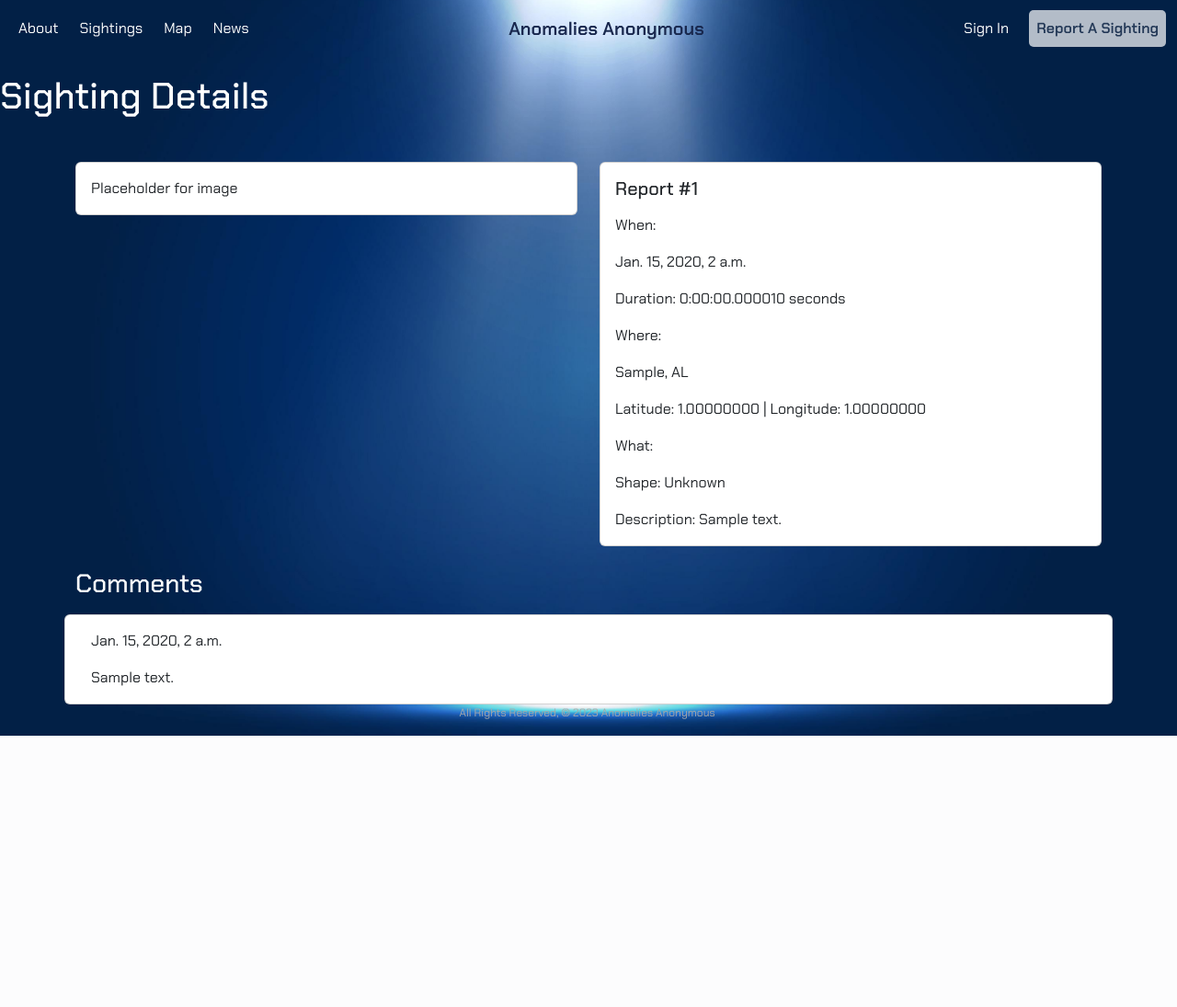
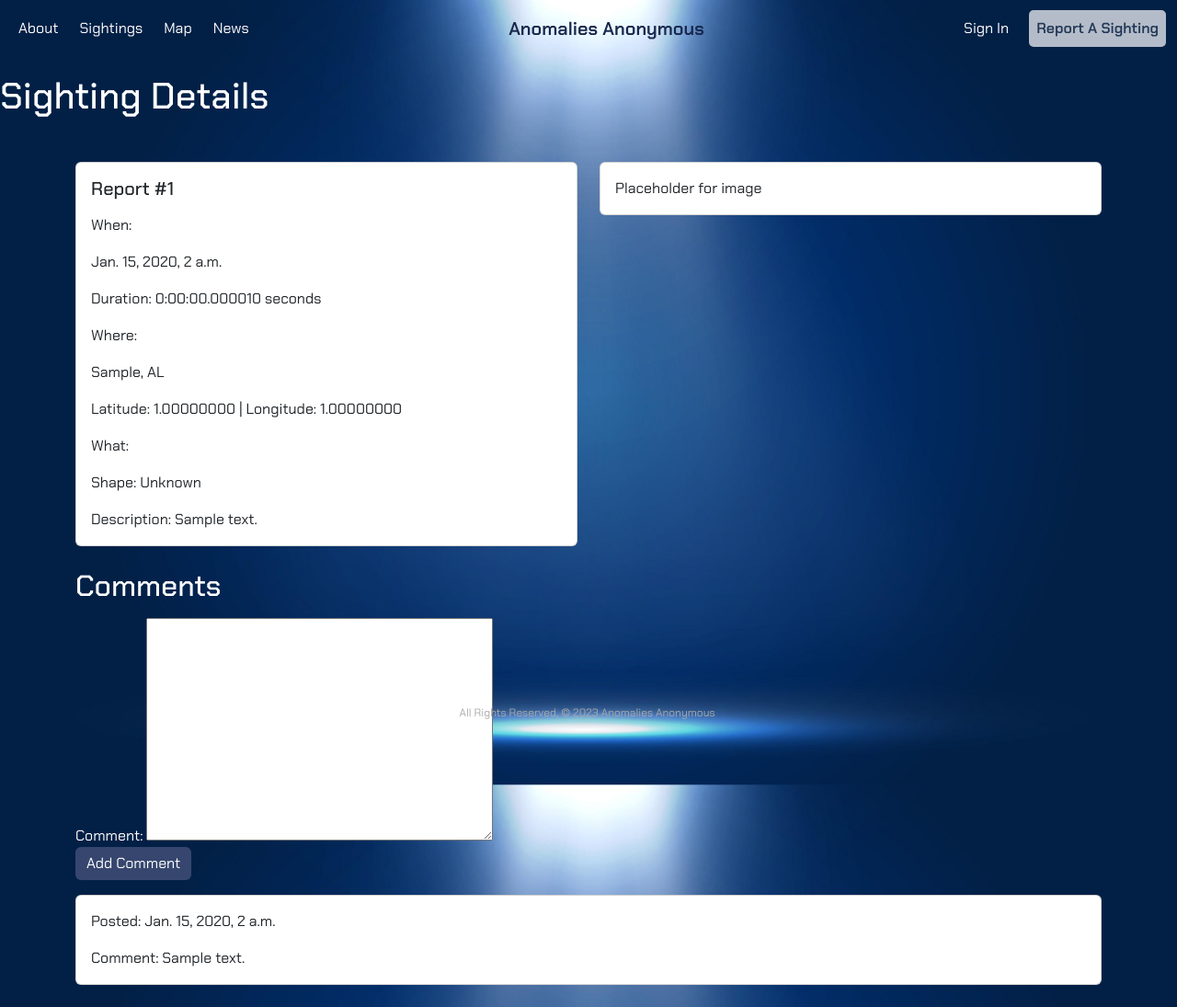
Before and after one commit to spbovarnick/anomalies-anonymous, a Django app: page /sightings/1/ in a window 1280 px wide. Shown: the whole page at 92% size. Before the commit the page ends 800 px from the top, so only its background shows below. Run offline with Django 4.2, Linux system fonts and the light colour scheme; tables that the repository leaves empty hold one stand-in row (values such as "Sample post").

Commit message:
comments form on sightings detail functional!

```diff
--- /dev/null
+++ b/anomaliesanonymous/main_app/forms.py
@@ -0,0 +1,7 @@
+from django.forms import ModelForm
+from .models import Comment
+
+class CommentForm(ModelForm):
+    class Meta:
+        model = Comment
+        fields = ['comment']
--- a/anomaliesanonymous/main_app/models.py
+++ b/anomaliesanonymous/main_app/models.py
@@ -100,3 +100,6 @@ class Comment(models.Model):
     sighting = models.ForeignKey('Sighting', on_delete=models.CASCADE)
     date_posted = models.DateTimeField(auto_now_add=True)
     comment = models.TextField(max_length=300)
+
+    class Meta:
+        ordering = ['-date_posted']
--- a/anomaliesanonymous/main_app/templates/sightings/detail.html
+++ b/anomaliesanonymous/main_app/templates/sightings/detail.html
@@ -6,13 +6,6 @@
 
 <div class="container">
     <div class="row">
-      <div class="col-lg-6 col-md-6 col-sm-12 mb-4">
-        <div class="card">
-          <div class="card-body">
-            <p class="card-text">Placeholder for image</p>
-          </div>
-        </div>
-      </div>
       <div class="col-lg-6 col-md-6 col-sm-12 mb-4">
         <div class="card">
           <div class="card-body">
@@ -29,22 +22,35 @@
           </div>
         </div>
       </div>
+      <div class="col-lg-6 col-md-6 col-sm-12 mb-4">
+        <div class="card">
+          <div class="card-body">
+            <p class="card-text">Placeholder for image</p>
+          </div>
+        </div>
+      </div>
     </div>
-    <div class="row">
-      <h3 class="card-title mb-3">Comments</h3>
-      <!-- <div class="card">
-        <div class="card-body">
-        <p class="card-text">Fart</p>
+    <div class="col-12 mb-4">
+      <h2 class="card-title mb-3">Comments</h2>
+      <div class="form-group">
+        <form action="{% url 'add_comment' sighting.id %}" method="POST">
+          {% csrf_token %}
+          <div class="form-group">
+            {{ comment_form }}
+          </div>
+          <button type="submit" class="btn btn-primary mb-3">Add Comment</button>
+        </form>
+      </div>
+
+      {% for comment in sighting.comment_set.all %}
+        <div class="card mb-2">
+          <div class="card-body">
+            <p class="card-text">Posted: {{ comment.date_posted }}</p>
+            <p class="card-text">Comment: {{ comment.comment }}</p>
+          </div>
         </div>
-      </div> -->
-        {% for comment in sighting.comment_set.all %}
-          <div class="card">
-            <div class="card-body">
-              <p class="card-text">{{ comment.date_posted }}</p>
-              <p class="card-text">{{ comment.comment }}</p>
-            </div>
-          </div>
-        {% endfor %}
+      {% endfor %}
+
     </div>
 </div>
 
--- a/anomaliesanonymous/main_app/urls.py
+++ b/anomaliesanonymous/main_app/urls.py
@@ -5,4 +5,5 @@ urlpatterns = [
     path('about/', views.about, name='about'),
     path('sightings/', views.sightings_index, name='index'),
     path('sightings/<int:sighting_id>/', views.sightings_detail, name='detail'),
+    path('sightings/<int:sighting_id>/add_comment/', views.add_comment, name='add_comment'),
 ]
--- a/anomaliesanonymous/main_app/views.py
+++ b/anomaliesanonymous/main_app/views.py
@@ -1,5 +1,6 @@
-from django.shortcuts import render
+from django.shortcuts import render, redirect
 from .models import Sighting, Comment
+from .forms import CommentForm
 
 
 # Create your views here.
@@ -17,6 +18,16 @@ def sightings_index(request):
 
 def sightings_detail(request, sighting_id):
     sighting = Sighting.objects.get(id=sighting_id)
+    comment_form = CommentForm()
     return render(request, 'sightings/detail.html', {
-        'sighting': sighting
+        'sighting': sighting,
+        'comment_form': comment_form,
     })
+
+def add_comment(request, sighting_id):
+    form = CommentForm(request.POST)
+    if form.is_valid():
+        new_comment = form.save(commit=False)
+        new_comment.sighting_id = sighting_id
+        new_comment.save()
+    return redirect('detail', sighting_id=sighting_id)
```
